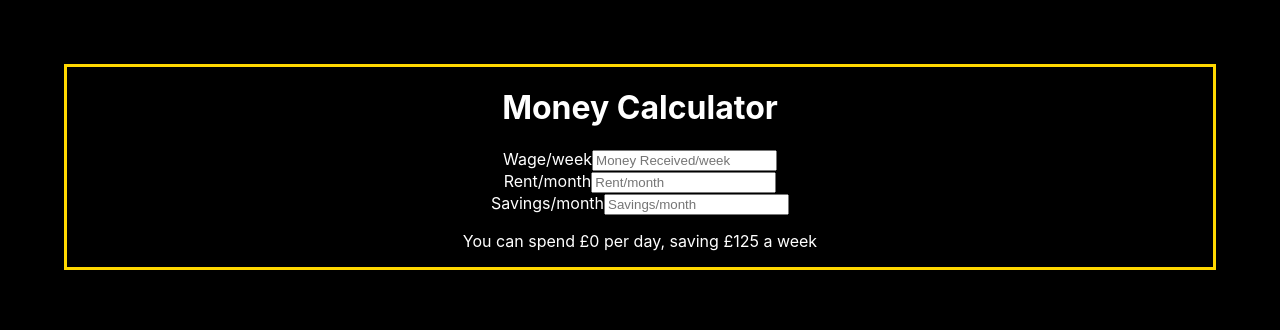
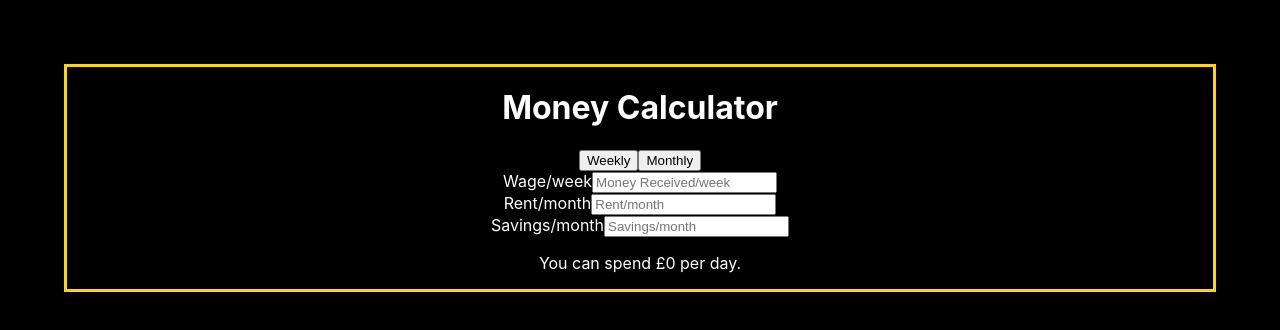
Before and after one commit to lpewton/taxes-calculator, a React (Create React App) app in the folder my-app/: page / in a window 1280 px wide. Shown: the top 330 px of the page. Built offline with nearby package versions, Linux system fonts and the light colour scheme.

Commit message:
Add frontend to weekly and monthly buttons

```diff
--- a/my-app/src/App.js
+++ b/my-app/src/App.js
@@ -28,6 +28,10 @@ function App() {
       <h1>Money Calculator</h1>
     </div>
     <div>
+      <button>Weekly</button>
+      <button>Monthly</button>
+    </div>
+    <div>
       <label>Wage/week</label>
     <input
     type="integer"
@@ -54,7 +58,7 @@ function App() {
     onChange={savingsChange}
   />
   </div>
-  <p>You can spend £{perDiam} per day, saving £125 a week</p>
+  <p>You can spend £{perDiam} per day.</p>
   </div>
   </div>
   );
```
